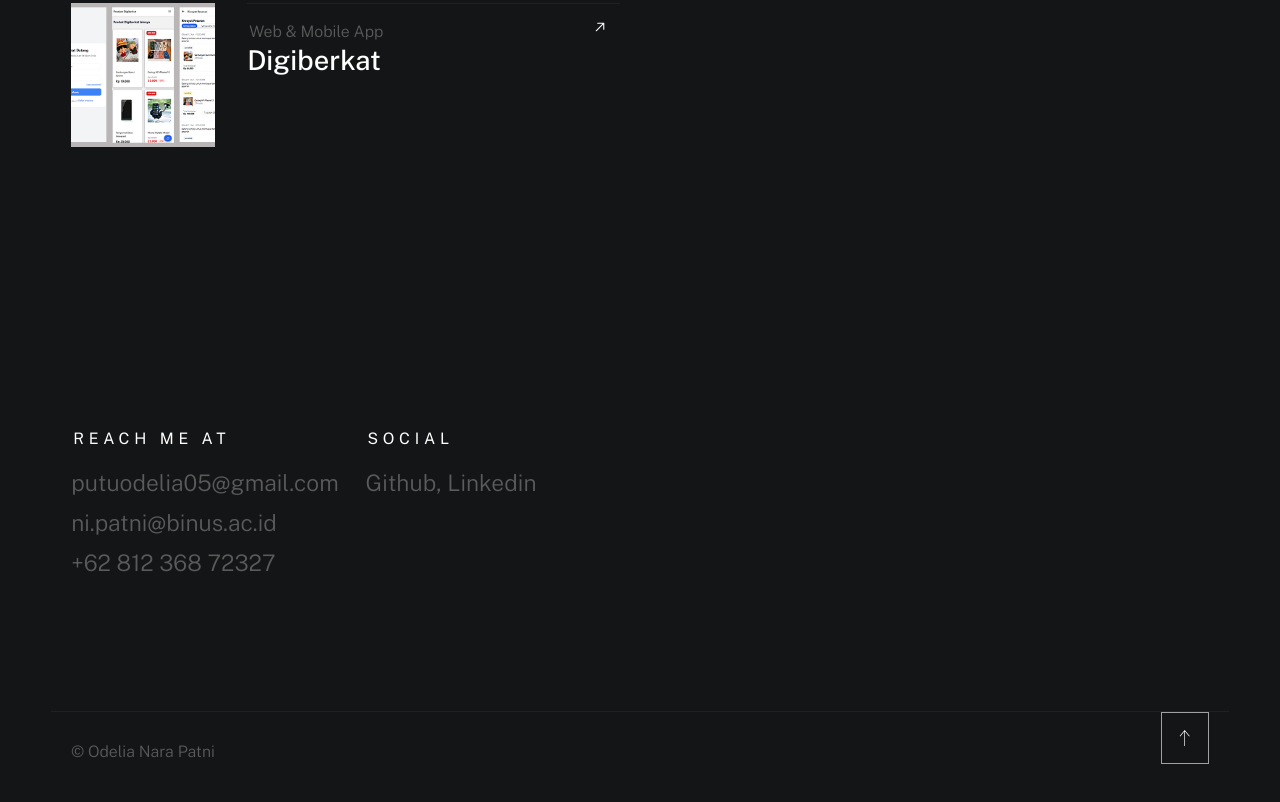
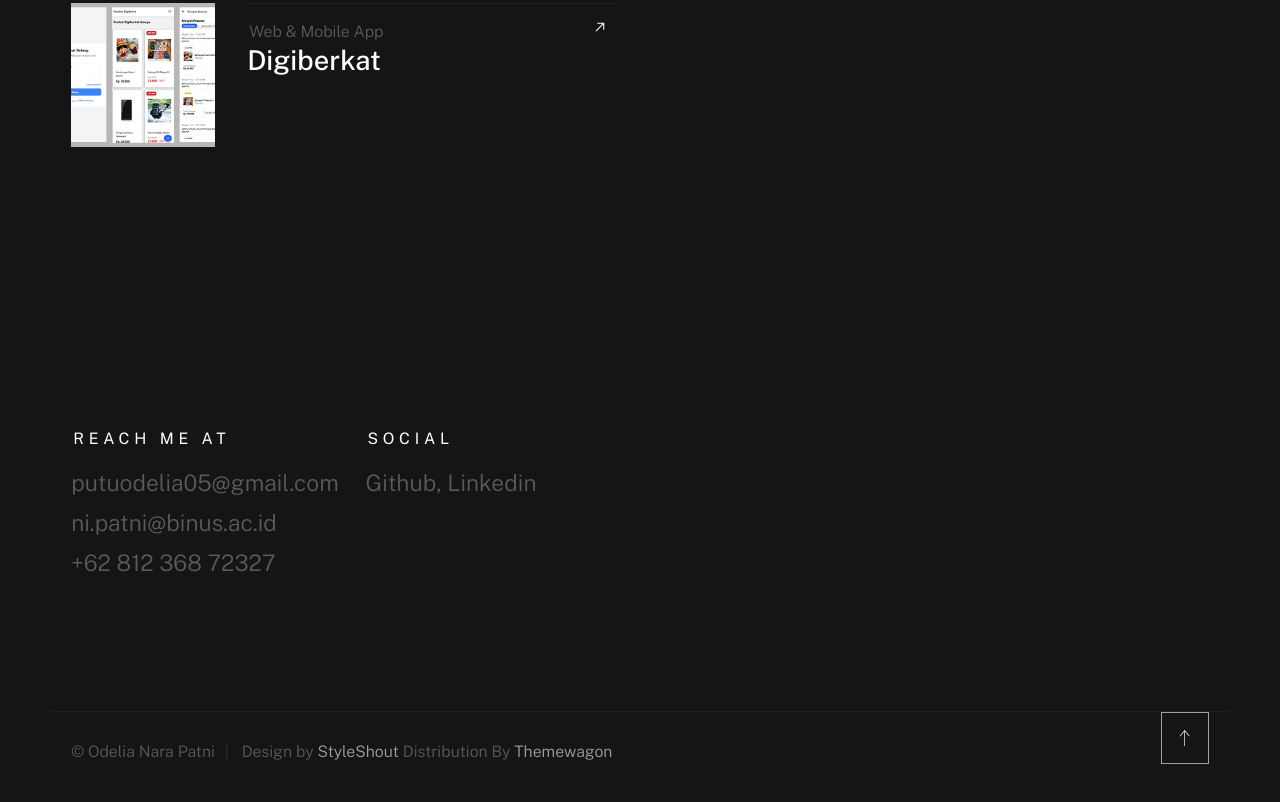
Before and after one commit to odelianp/Portfolio_Odelia, a plain HTML site: page index.html in a window 1280 px wide. Shown: the part 3119-3921 px from the top of the page. Drawn offline with nearby package versions, Linux system fonts and the light colour scheme; a web font is replaced by a local one.

Commit message:
Update index.html

```diff
--- a/index.html
+++ b/index.html
@@ -324,6 +324,7 @@
             <div class="row">
                 <div class="column ss-copyright">
                     <span>© Odelia Nara Patni</span>
+                    <span>Design by <a href="https://www.styleshout.com/">StyleShout</a> Distribution By <a href="https://themewagon.com">Themewagon</a></span>
                 </div>
 
                 <div class="ss-go-top">
```
